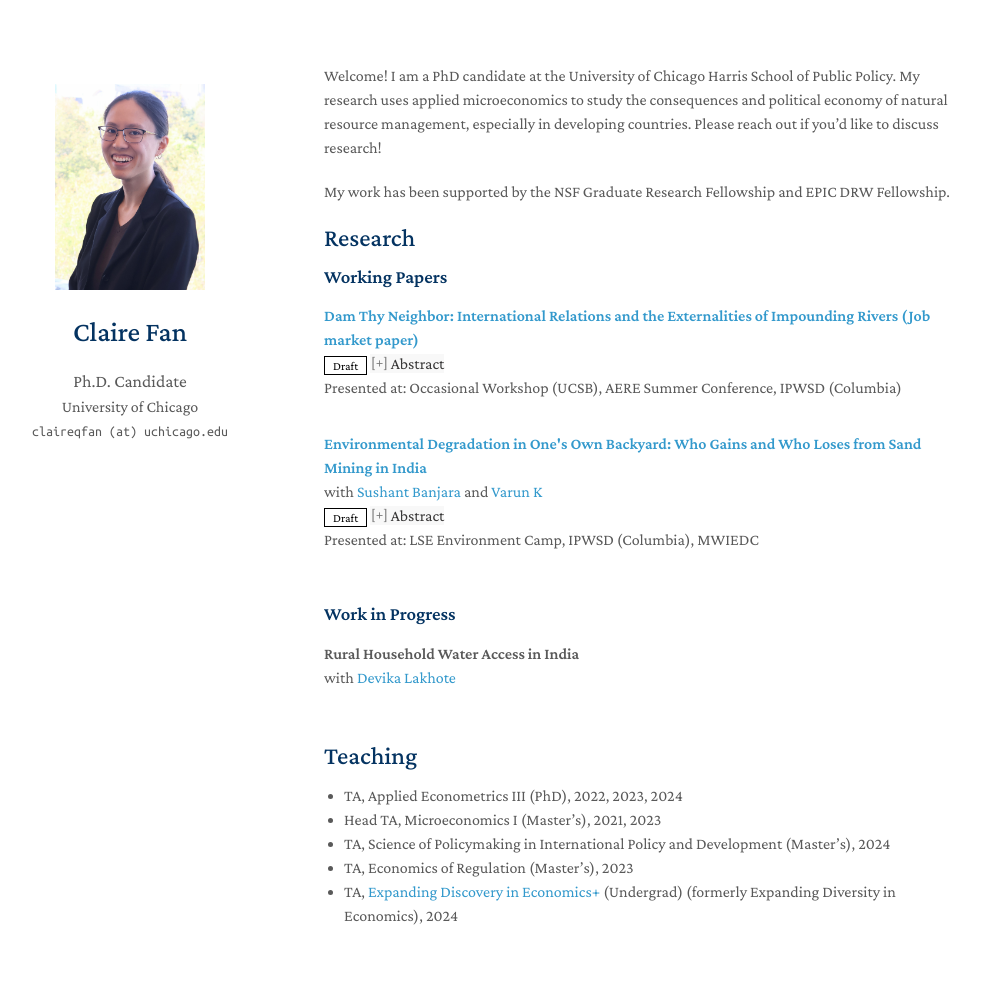
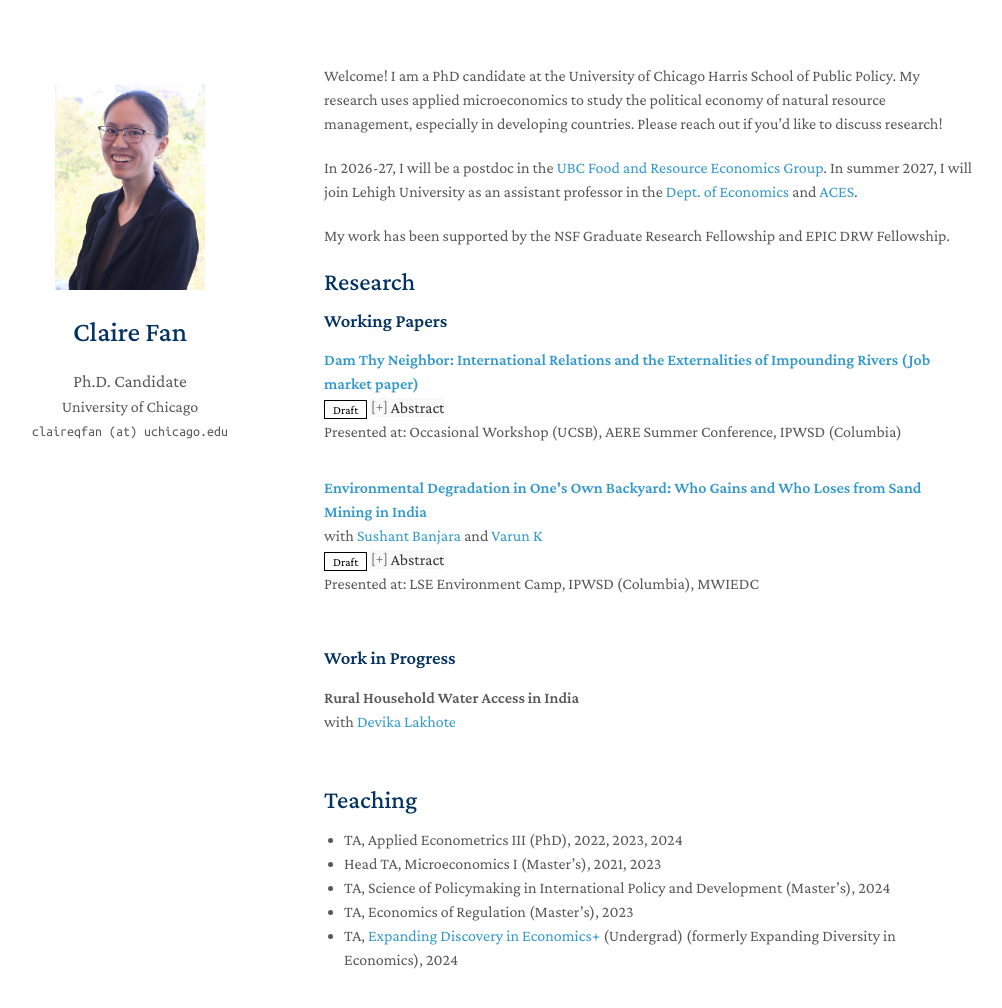
Before and after one commit to claireqfan/claireqfan.github.io, a Jekyll site: the page built from index.md, in a window 1280 px wide and 1066 px high. Shown: the top 1008 px of the window, without its empty margins (146-1148 px from the left). Built offline with Jekyll 4.4.1, drawn with Linux system fonts in a browser that asks for light colours; nearby versions of some CDN libraries; a style sheet for code colours, icons or effects is not loaded.

Commit message:
updating job market outcome

```diff
--- a/index.md
+++ b/index.md
@@ -4,7 +4,9 @@ layout: homepage
 
 <!-- ## About Me -->
 
-Welcome! I am a PhD candidate at the University of Chicago Harris School of Public Policy. My research uses applied microeconomics to study the consequences and political economy of natural resource management, especially in developing countries. Please reach out if you'd like to discuss research!
+Welcome! I am a PhD candidate at the University of Chicago Harris School of Public Policy. My research uses applied microeconomics to study the political economy of natural resource management, especially in developing countries. Please reach out if you'd like to discuss research!
+
+In 2026-27, I will be a postdoc in the [UBC Food and Resource Economics Group](https://fre-research.landfood.ubc.ca/). In summer 2027, I will join Lehigh University as an assistant professor in the [Dept. of Economics](https://business.lehigh.edu/departments/economics) and [ACES](https://aces.lehigh.edu/).
 
 My work has been supported by the NSF Graduate Research Fellowship and EPIC DRW Fellowship.
 
```
